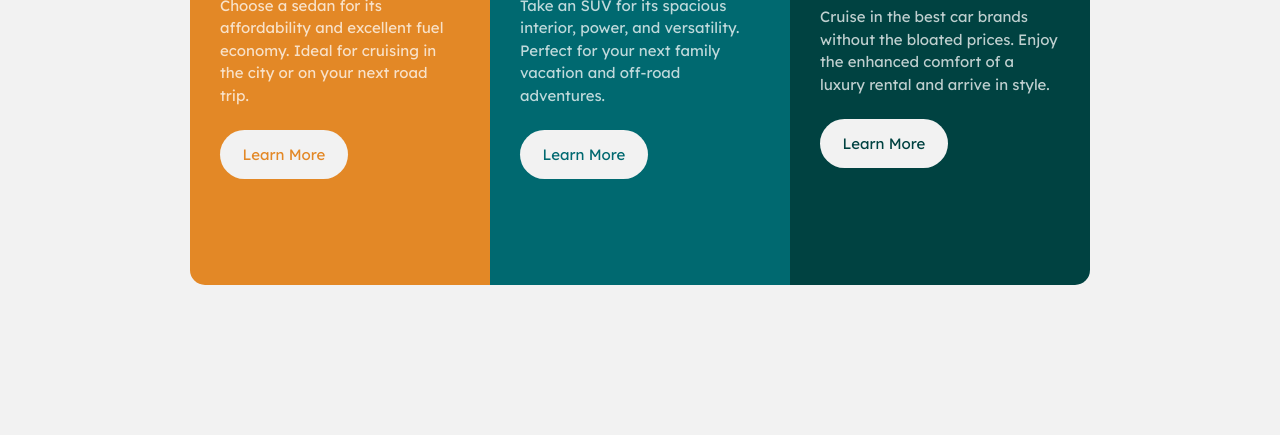
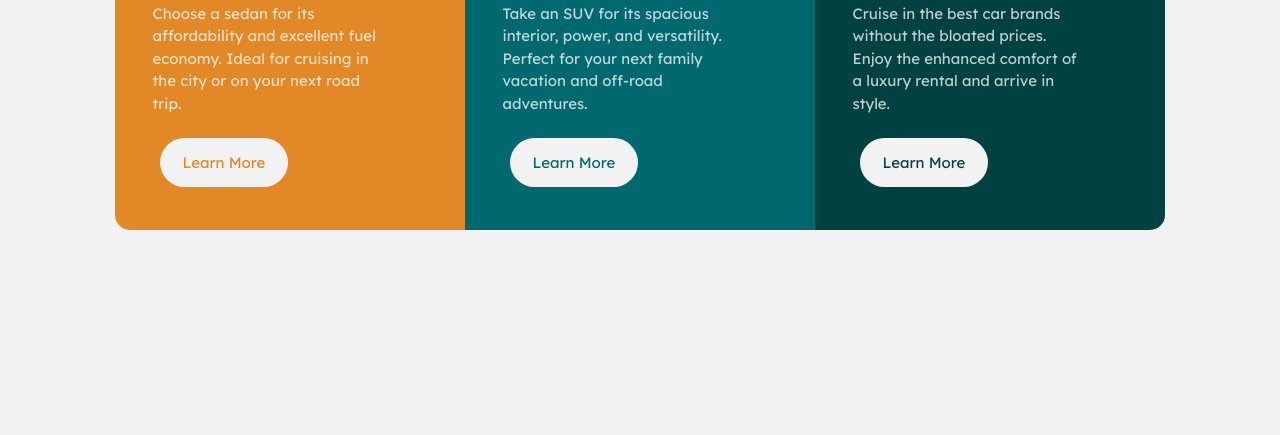
Before and after one commit to Carlos-Marte/3-column-preview-card-component-main, a plain HTML site: page index.html in a window 1280 px wide. Shown: the part 365-800 px from the top of the page. Drawn offline with Linux system fonts and the light colour scheme.

Commit message:
Cambiado todo el CSS

```diff
--- a/css/style.css
+++ b/css/style.css
@@ -21,55 +21,55 @@ body {
     font-size: 15px;
     color: var(--transparent-white);
     background: var(--very-light-gray);
+    min-height: 100vh;
+    padding: 1em;
+    display: flex;
+    justify-content: center;
+    align-items: center;
 }
 
 .main {
-    max-width: 768px;
-    height: 100vh;
-    margin: 0 auto;
+    border-radius: 15px;
+    overflow: hidden;
     display: grid;
     grid-template-columns: 1fr;
     grid-auto-rows: max-content;
-    place-content: center;
+    grid-template-areas: "sedans"
+                         "suvs"
+                         "luxury";
+    place-items: center;
 }
 
 .article {
-    width: 90%;
-    max-width: 300px;
-    padding: 2em;
-    margin: 0 auto;
-}
-
-.article:first-child {
-    border-radius: 15px 15px 0 0;
-}
-
-.article:last-child {
-    border-radius: 0 0 15px 15px;
+    max-width: 350px;
+    min-height: 390px;
+    padding: 2.5em;
+    background: blue;
 }
 
 .article--sedans {
+    grid-area: sedans;
     background: var(--bright-orange);
 }
-
 .article--suvs {
+    grid-area: suvs;
     background: var(--dark-cyan);
 }
-
 .article--luxury {
-    background: var(--very-dark-cyan);
+    grid-area: luxury;
+    background: var(--very-dark-cyan)
 }
 
 .article__img {
     display: inline-block;
-    width: 20%;
-    margin-bottom: 1em;
+    max-width: 30%;
 }
 
 .article__text-group {
     display: flex;
     flex-direction: column;
     gap: 1.5em;
+    margin-top: 1.5em;
 }
 
 .article__h2 {
@@ -78,69 +78,46 @@ body {
     font-size: 2em;
     color: var(--very-light-gray);
     text-transform: uppercase;
+    letter-spacing: 1px;
 }
 
 .article__p {
     font-weight: 400;
+    padding-right: 2.5em;
     line-height: 1.5;
 }
 
 .article__link {
     display: inline-block;
-    width: max-content;
+    max-width: max-content;
     background: var(--very-light-gray);
+    margin-left: .5em;
     padding: 1em 1.5em;
     border-radius: 30px;
     text-decoration: none;
     cursor: pointer;
-    transition-property: background, color, border;
-    transition: .3s ease;
+    transition-property: background, color;
+    transition: .2s ease;
 }
 
 .article__link:hover {
-    color: var(--transparent-white);
+    color: var(--very-light-gray);
     background: transparent;
-    border: 1px solid var(--transparent-white);
+    border: 2px solid var(--transparent-white);
 }
 
 .article__link:active {
     text-decoration: underline;
 }
 
-.article__link--sedans {
-    color: var(--bright-orange);
-}
+.article__link--sedans {color: var(--bright-orange)}
+.article__link--suvs {color: var(--dark-cyan)}
+.article__link--luxury {color: var(--very-dark-cyan)}
 
-.article__link--suvs {
-    color: var(--dark-cyan);
-}
-
-.article__link--luxury {
-    color: var(--very-dark-cyan);
-}
-
+/* Desktop */
 @media only screen and (min-width: 1024px) {
-    body {
-        max-width: 1400px;
-    }
-
     .main {
-        grid-template-columns: repeat(3, max-content);
-    }
-
-    .article {
-        width: 100%;
-        display: flex;
-        flex-direction: column;
-        justify-content: center;
-        min-height: 500px;
-    }
-
-    .article:first-child {
-        border-radius: 15px 0 0 15px;
-    }
-
-    .article:last-child {
-        border-radius: 0 15px 15px 0;
+        grid-template-columns: repeat(3, 1fr);
+        grid-template-areas: "sedans suvs luxury";
     }
 }
```
